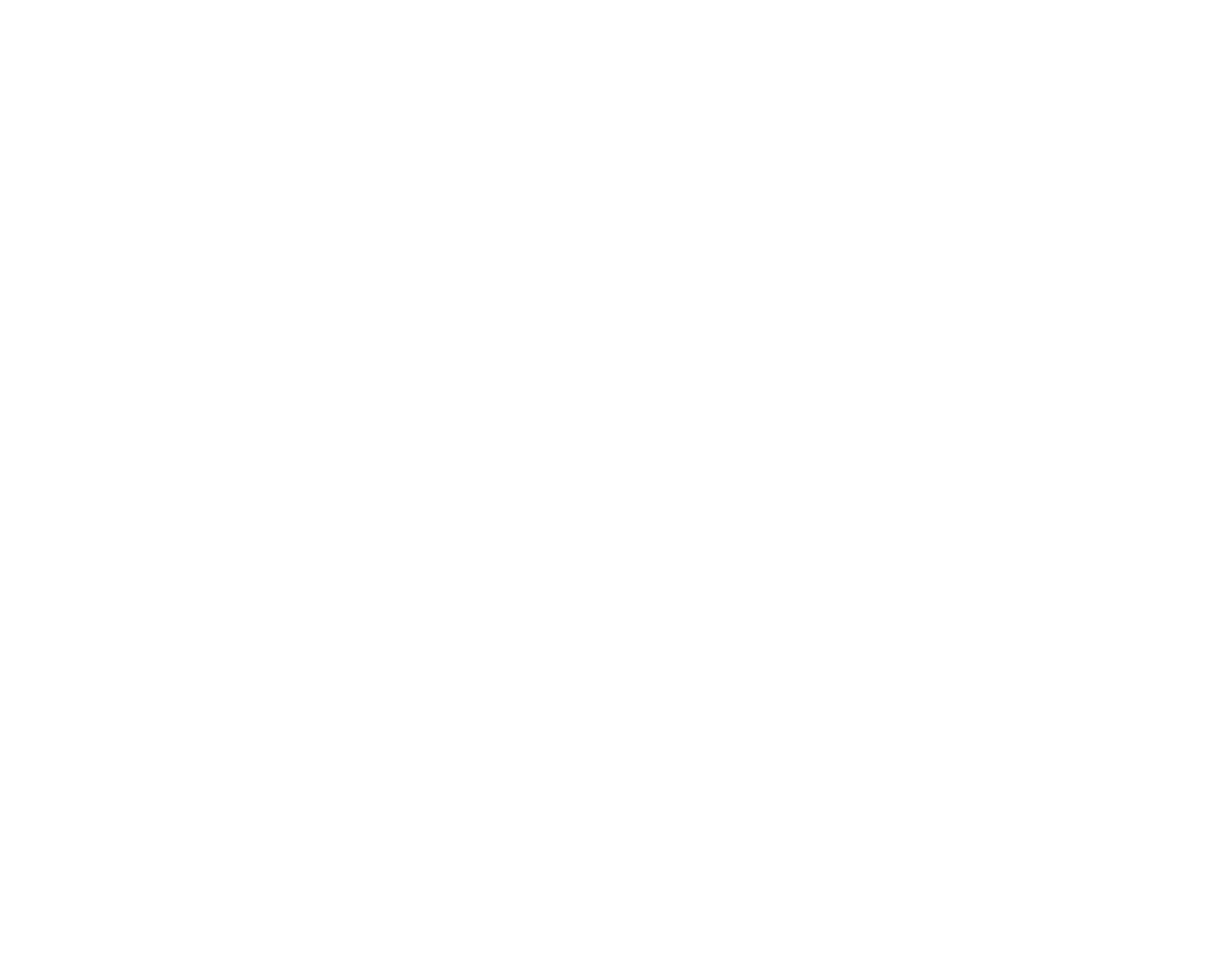
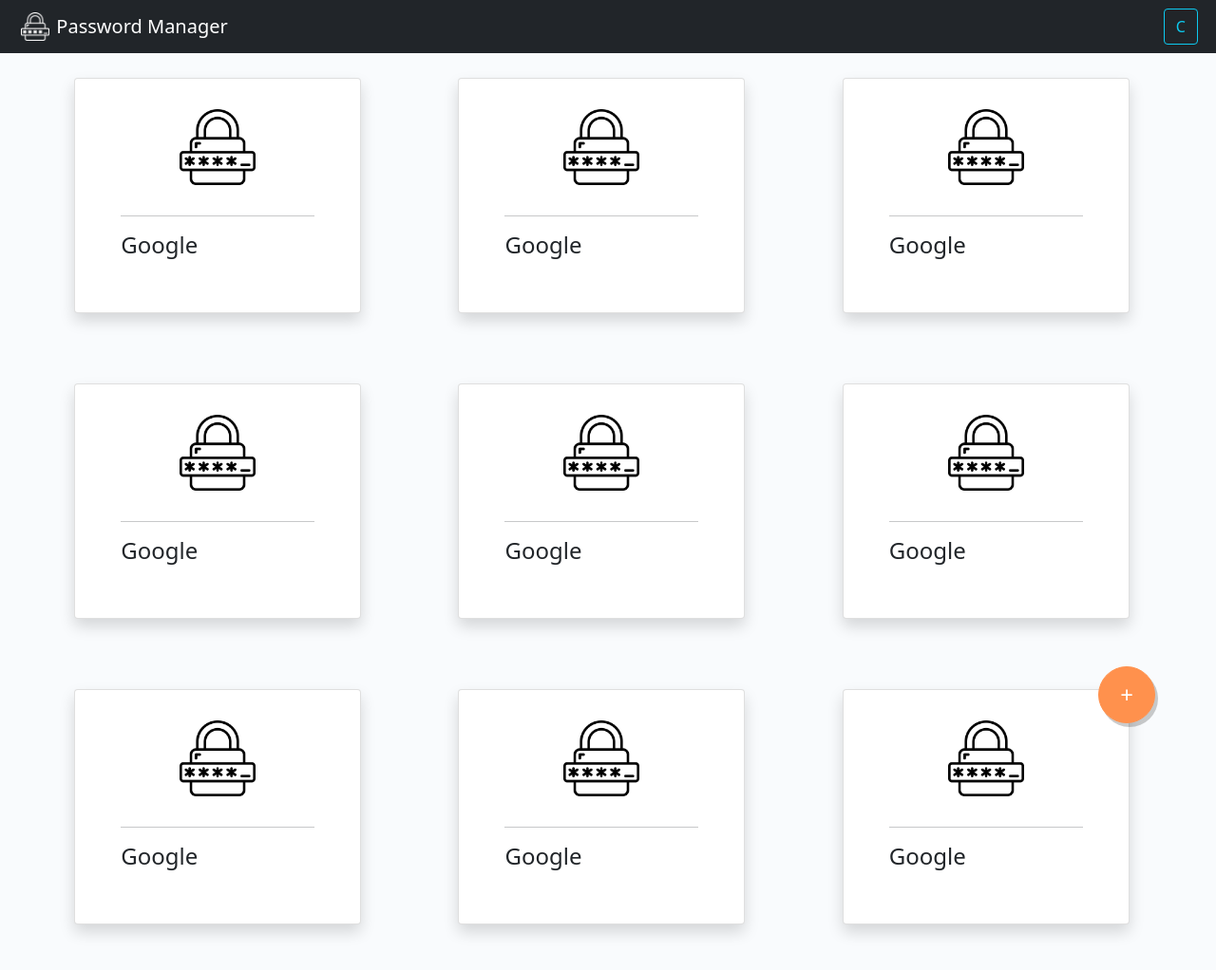
Before and after one commit to guilhermefrl/Password-Manager, a PHP site: page /users/vault.php in a window 1280 px wide. Before the commit the page is empty. Shown: the whole page at 95% size. Before the commit the page ends 800 px from the top, so only its background shows below. Run offline with PHP 8.4, Linux system fonts and the light colour scheme; the visitor is signed in with stand-in values (Sample User, id 1); some libraries are stand-ins or nearby versions.

Commit message:
Started Valut

```diff
--- a/css/media.css
+++ b/css/media.css
@@ -82,3 +82,41 @@
 .register_alert_text6 {
     margin-left: 20%;
 }
+
+.vault_card_style {
+    margin-top: 2%;
+    margin-left: 6%;
+}
+
+.vault_card_image {
+    margin-left: 33%;
+}
+
+.btn-circle {
+    background-color: #FF914D;
+    border-color: #FF914D;
+    height: 60px;
+    width: 60px;
+    line-height: 1.33;
+    padding: 10px 16px;
+    border-radius: 30px;
+    font-size: 24px;
+    box-shadow: 3px 4px  rgba(0, 0, 0, 0.205);
+}
+
+.btn-circle:hover,
+.btn-circle:active,
+.btn-circle:visited,
+.btn-circle:focus,
+.btn-circle:active {
+    background-color: #fd7b2b;
+    border-color: #fd7b2b;
+}
+
+.btn-position {
+    position: fixed;
+    bottom: 0px;
+    right: 0px;
+    margin-right: 5%;
+    margin-bottom: 3%;
+}
--- a/header/head.php
+++ b/header/head.php
@@ -5,8 +5,11 @@
         <meta http-equiv="Content-Type" content="text/html;charset=UTF-8">
         <meta name="viewport" content="width=device-width, initial-scale=1">
         <link href="https://cdn.jsdelivr.net/npm/bootstrap@5.1.3/dist/css/bootstrap.min.css" rel="stylesheet" integrity="sha384-1BmE4kWBq78iYhFldvKuhfTAU6auU8tT94WrHftjDbrCEXSU1oBoqyl2QvZ6jIW3" crossorigin="anonymous">
+        <script src="https://cdn.jsdelivr.net/npm/bootstrap@5.1.3/dist/js/bootstrap.bundle.min.js" integrity="sha384-ka7Sk0Gln4gmtz2MlQnikT1wXgYsOg+OMhuP+IlRH9sENBO0LRn5q+8nbTov4+1p" crossorigin="anonymous"></script>
+        <script src="https://cdn.jsdelivr.net/npm/@popperjs/core@2.10.2/dist/umd/popper.min.js" integrity="sha384-7+zCNj/IqJ95wo16oMtfsKbZ9ccEh31eOz1HGyDuCQ6wgnyJNSYdrPa03rtR1zdB" crossorigin="anonymous"></script>
+        <script src="https://cdn.jsdelivr.net/npm/bootstrap@5.1.3/dist/js/bootstrap.min.js" integrity="sha384-QJHtvGhmr9XOIpI6YVutG+2QOK9T+ZnN4kzFN1RtK3zEFEIsxhlmWl5/YESvpZ13" crossorigin="anonymous"></script>
         <link rel="icon" type="images/icon" sizes="16x16" href="/Password-Manager/images/icon_small.ico">
         <link rel="stylesheet" href="/Password-Manager/css/media.css">
     </head>
     <script src="/Password-Manager/js/script.js"></script>
-    <script src="https://cdn.jsdelivr.net/npm/bootstrap@5.1.3/dist/js/bootstrap.bundle.min.js" integrity="sha384-ka7Sk0Gln4gmtz2MlQnikT1wXgYsOg+OMhuP+IlRH9sENBO0LRn5q+8nbTov4+1p" crossorigin="anonymous"></script>
+    <script src="https://cdn.jsdelivr.net/npm/jquery@3.5.1/dist/jquery.slim.min.js"></script>
--- a/users/vault.php
+++ b/users/vault.php
@@ -0,0 +1,164 @@
+<?php
+
+    require_once $_SERVER['DOCUMENT_ROOT']."/Password-Manager/header/head.php";
+
+    session_start();
+
+    if (isset($_SESSION["user_id"])) {
+?>
+
+<!-- Vault Page -->
+
+    <body class="body_style">
+        <nav class="navbar navbar-dark bg-dark">
+            <a class="navbar-brand">
+                <img src="/Password-Manager/images/icon_navbar.png" width="30" height="30" class="d-inline-block align-top navbar_icon" alt="" loading="lazy">
+                Password Manager
+            </a>
+            <div class="navbar_button">
+                <a href="/Password-Manager/register/register.php" class="btn btn-outline-info my-2 my-sm-0" role="button">C</a>
+            </div>
+        </nav>
+
+        <div class="row">
+            <div class="col-sm-3 vault_card_style">
+                <div class="card justify-content-center shadow p-3 mb-5 bg-white rounded">
+                    <div class="card-body">
+                        <div class="vault_card_image">
+                            <img src="/Password-Manager/images/icon.png" width="80" height="80" class="d-inline-block align-top" alt="" loading="lazy">
+                        </div>
+                        <div class="card-body">
+                            <hr/>
+                            <h4 class="card-title">Google</h4>
+                        </div>
+                    </div>
+                </div>
+            </div>
+            <div class="col-sm-3 vault_card_style">
+                <div class="card justify-content-center shadow p-3 mb-5 bg-white rounded">
+                    <div class="card-body">
+                        <div class="vault_card_image">
+                            <img src="/Password-Manager/images/icon.png" width="80" height="80" class="d-inline-block align-top" alt="" loading="lazy">
+                        </div>
+                        <div class="card-body">
+                            <hr/>
+                            <h4 class="card-title">Google</h4>
+                        </div>
+                    </div>
+                </div>
+            </div>
+            <div class="col-sm-3 vault_card_style">
+                <div class="card justify-content-center shadow p-3 mb-5 bg-white rounded">
+                    <div class="card-body">
+                        <div class="vault_card_image">
+                            <img src="/Password-Manager/images/icon.png" width="80" height="80" class="d-inline-block align-top" alt="" loading="lazy">
+                        </div>
+                        <div class="card-body">
+                            <hr/>
+                            <h4 class="card-title">Google</h4>
+                        </div>
+                    </div>
+                </div>
+            </div>
+            <div class="col-sm-3 vault_card_style">
+                <div class="card justify-content-center shadow p-3 mb-5 bg-white rounded">
+                    <div class="card-body">
+                        <div class="vault_card_image">
+                            <img src="/Password-Manager/images/icon.png" width="80" height="80" class="d-inline-block align-top" alt="" loading="lazy">
+                        </div>
+                        <div class="card-body">
+                            <hr/>
+                            <h4 class="card-title">Google</h4>
+                        </div>
+                    </div>
+                </div>
+            </div>
+            <div class="col-sm-3 vault_card_style">
+                <div class="card justify-content-center shadow p-3 mb-5 bg-white rounded">
+                    <div class="card-body">
+                        <div class="vault_card_image">
+                            <img src="/Password-Manager/images/icon.png" width="80" height="80" class="d-inline-block align-top" alt="" loading="lazy">
+                        </div>
+                        <div class="card-body">
+                            <hr/>
+                            <h4 class="card-title">Google</h4>
+                        </div>
+                    </div>
+                </div>
+            </div>
+            <div class="col-sm-3 vault_card_style">
+                <div class="card justify-content-center shadow p-3 mb-5 bg-white rounded">
+                    <div class="card-body">
+                        <div class="vault_card_image">
+                            <img src="/Password-Manager/images/icon.png" width="80" height="80" class="d-inline-block align-top" alt="" loading="lazy">
+                        </div>
+                        <div class="card-body">
+                            <hr/>
+                            <h4 class="card-title">Google</h4>
+                        </div>
+                    </div>
+                </div>
+            </div>
+            <div class="col-sm-3 vault_card_style">
+                <div class="card justify-content-center shadow p-3 mb-5 bg-white rounded">
+                    <div class="card-body">
+                        <div class="vault_card_image">
+                            <img src="/Password-Manager/images/icon.png" width="80" height="80" class="d-inline-block align-top" alt="" loading="lazy">
+                        </div>
+                        <div class="card-body">
+                            <hr/>
+                            <h4 class="card-title">Google</h4>
+                        </div>
+                    </div>
+                </div>
+            </div>
+            <div class="col-sm-3 vault_card_style">
+                <div class="card justify-content-center shadow p-3 mb-5 bg-white rounded">
+                    <div class="card-body">
+                        <div class="vault_card_image">
+                            <img src="/Password-Manager/images/icon.png" width="80" height="80" class="d-inline-block align-top" alt="" loading="lazy">
+                        </div>
+                        <div class="card-body">
+                            <hr/>
+                            <h4 class="card-title">Google</h4>
+                        </div>
+                    </div>
+                </div>
+            </div>
+            <div class="col-sm-3 vault_card_style">
+                <div class="card justify-content-center shadow p-3 mb-5 bg-white rounded">
+                    <div class="card-body">
+                        <div class="vault_card_image">
+                            <img src="/Password-Manager/images/icon.png" width="80" height="80" class="d-inline-block align-top" alt="" loading="lazy">
+                        </div>
+                        <div class="card-body">
+                            <hr/>
+                            <h4 class="card-title">Google</h4>
+                        </div>
+                    </div>
+                </div>
+            </div>
+        </div>
+
+
+        <div class="btn-position">
+            <button type="button" class="btn btn-secondary btn-circle" data-toggle="tooltip" data-bs-placement="left" title="Add Item">
+                +
+            </button>
+        </div>
+    </body>
+</html>
+
+<script type="text/javascript">
+    $(document).ready(function(){
+        $('[data-toggle="tooltip"]').tooltip();
+    });
+</script>
+
+<?php
+    }
+    else {
+        header("Location: /Password-Manager/login.php");
+        exit();
+    }
+?>
```
